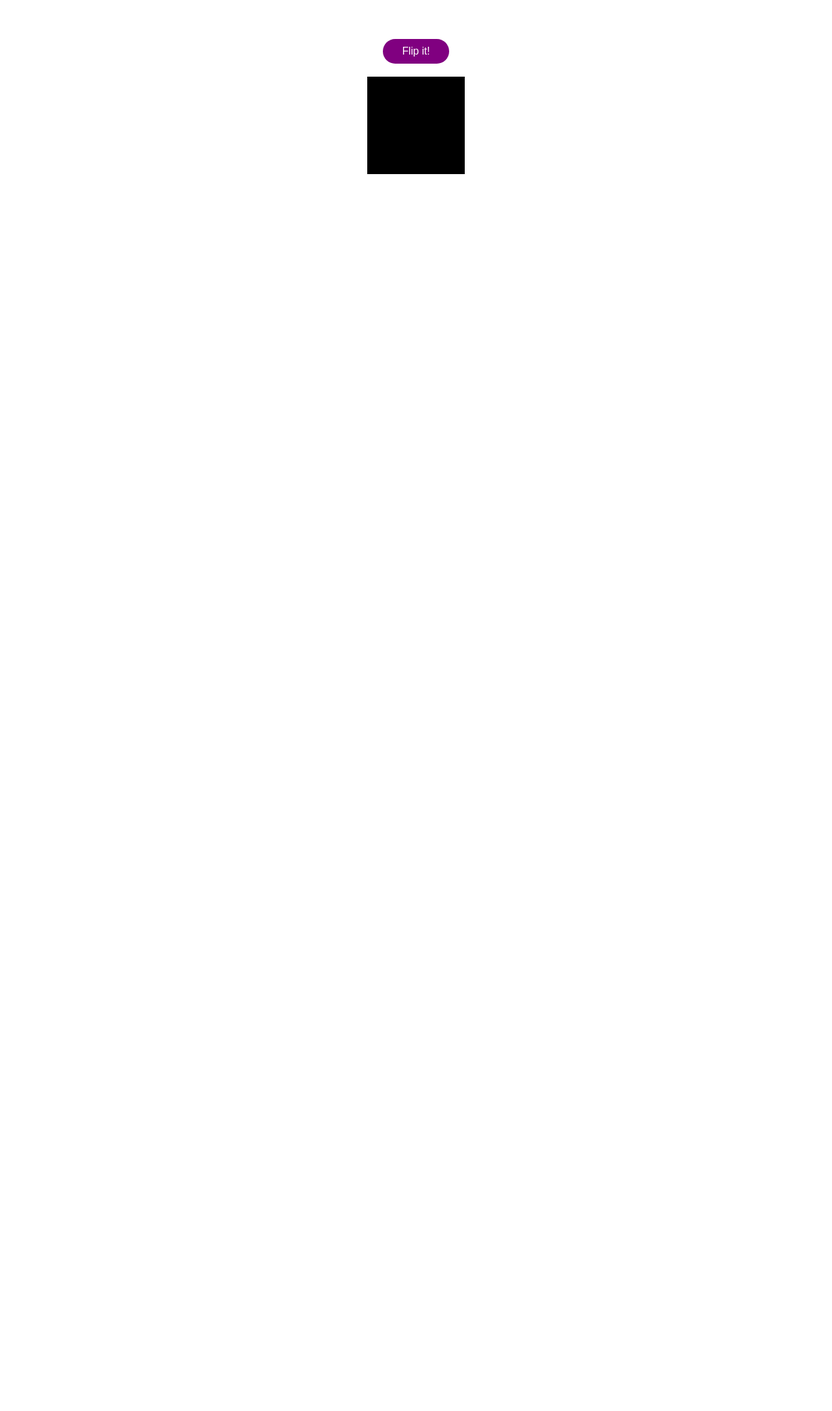
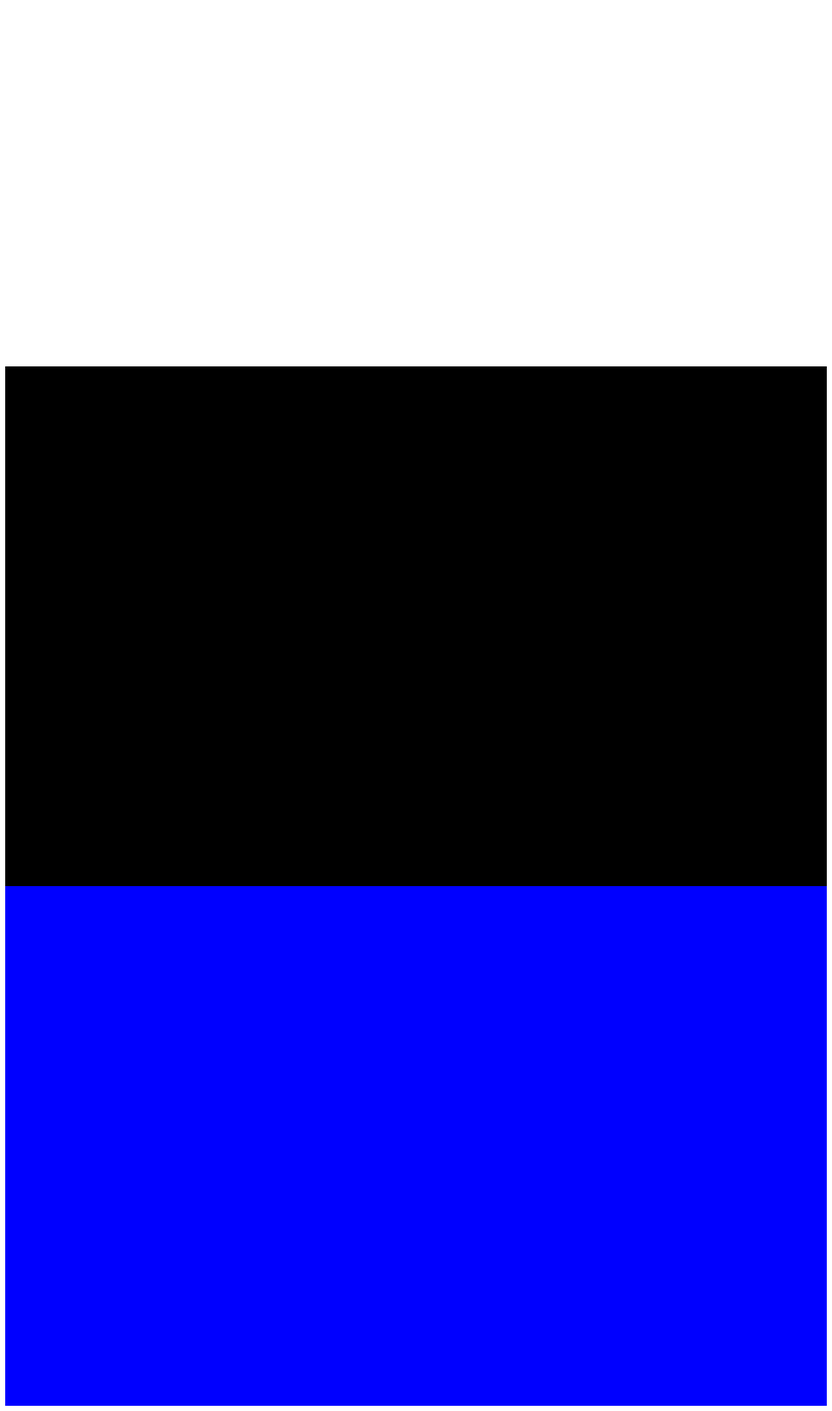
Before and after one commit to Twana9/training-react, a React (Vite) app: page / in a window 1280 px wide. Shown: the part 244-2416 px from the top of the page at 65% size. Before the commit the page ends 816 px from the top, so only its background shows below. Built offline with nearby package versions, Linux system fonts and the light colour scheme.

Commit message:
onview boolean

```diff
--- a/src/App.jsx
+++ b/src/App.jsx
@@ -10,11 +10,12 @@ import TransGroup from "./TransitionGroup/TransGroup";
 import FirstFramer from "./Framer-Motion/FirstFramer";
 import Gusture from "./Framer-Motion/Gusture";
 import AnimationControls from "./Framer-Motion/AnimationControls";
+import AnimationOnView from "./Framer-Motion/AnimationOnView";
 
 export default function App() {
   return (
     <>
-      <AnimationControls />
+      <AnimationOnView />
       {/* <nav>
         <ul>
           <li>
--- /dev/null
+++ b/src/Framer-Motion/AnimationOnView.jsx
@@ -0,0 +1,41 @@
+import { motion, useInView } from "framer-motion";
+import { useEffect, useRef } from "react";
+export default function AnimationOnView() {
+  //we can use the boolean in our good
+
+  const ref = useRef(null);
+  const isInView = useInView(ref);
+  useEffect(() => {
+    console.log("the div is in view" + isInView);
+  }, [isInView]);
+  return (
+    <>
+      <div
+        style={{
+          height: "100vh",
+        }}
+      ></div>
+      <motion.div
+        initial={{
+          opacity: 0,
+        }}
+        whileInView={{ opacity: 1 }}
+        transition={{ duration: 1 }}
+        style={{
+          height: "100vh",
+          background: "black",
+        }}
+      ></motion.div>
+      <div
+        ref={ref}
+        style={{
+          height: "100vh",
+          background: isInView ? "blue" : "red",
+          transition: "background 1s",
+        }}
+      ></div>
+    </>
+  );
+}
+//we can get the boolean value once like that :
+//  const isInView = useInView(ref, { once: true });
```
